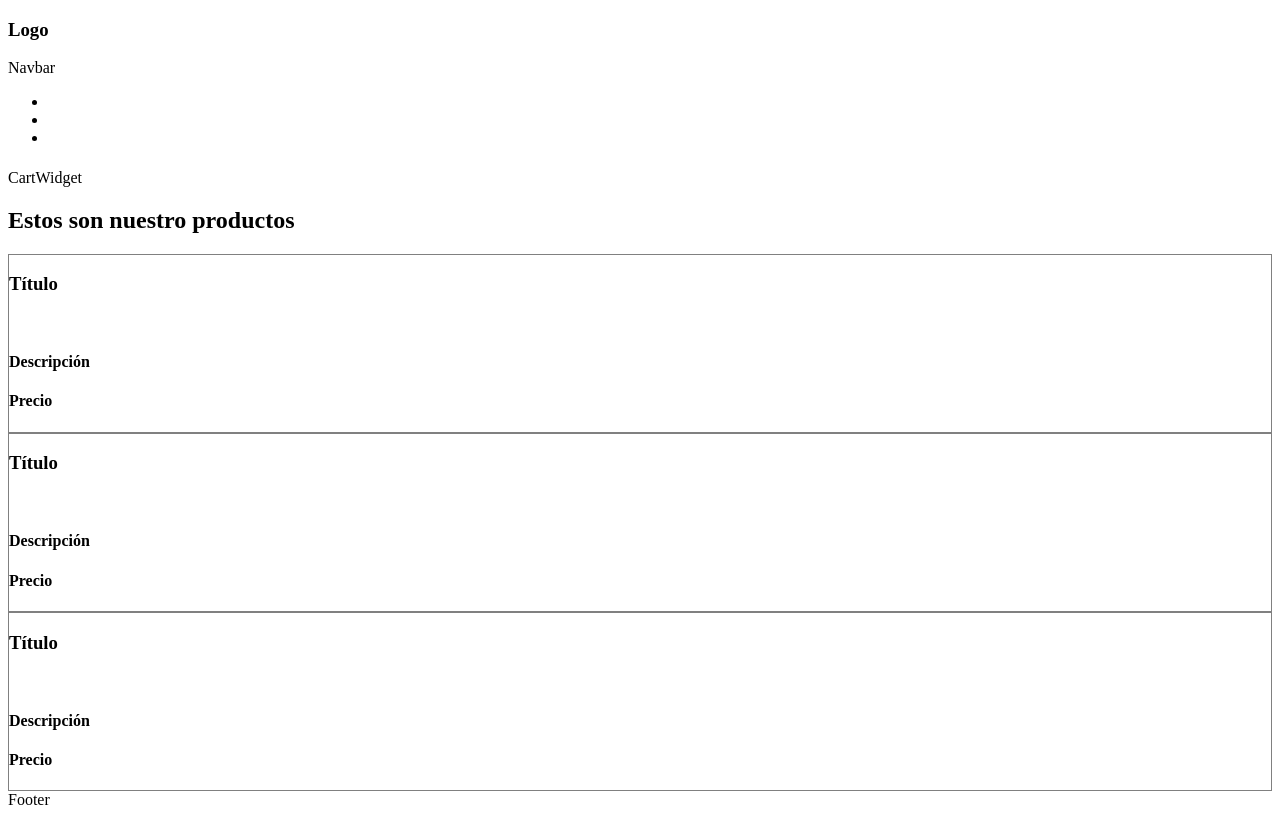
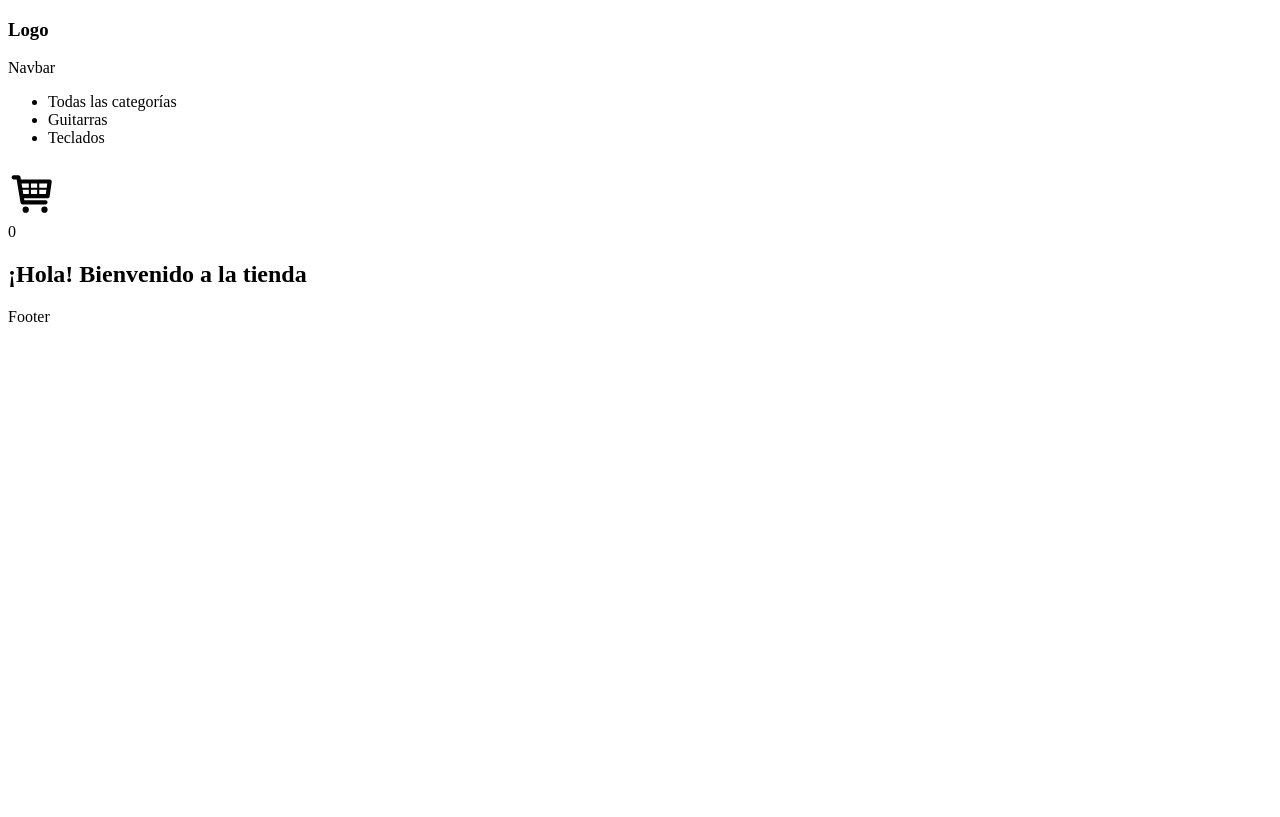
Before and after one commit to cristianmilesi/React_Coderhouse, a React (Vite) app: page / in a window 1280 px wide. Built offline with nearby package versions, Linux system fonts and the light colour scheme.

Commit message:
material UI y modificaciones

```diff
--- a/package.json
+++ b/package.json
@@ -10,6 +10,11 @@
     "preview": "vite preview"
   },
   "dependencies": {
+    "@emotion/react": "^11.11.3",
+    "@emotion/styled": "^11.11.0",
+    "@fontsource/roboto": "^5.0.8",
+    "@mui/icons-material": "^5.15.7",
+    "@mui/material": "^5.15.7",
     "react": "^18.2.0",
     "react-dom": "^18.2.0",
     "react-icons": "^5.0.1"
--- a/src/App.jsx
+++ b/src/App.jsx
@@ -7,7 +7,7 @@ function App() {
   return (
     <div>
       <Navbar />
-      <ItemListContainer />
+      <ItemListContainer greetings = "¡Hola! Bienvenido a la tienda" />
       <Footer />
     </div>
   )
--- a/src/components/common/CartWidget.jsx
+++ b/src/components/common/CartWidget.jsx
@@ -1,8 +1,13 @@
-import { FaShoppingCart } from "react-icons/fa"
+import { TiShoppingCart } from "react-icons/ti";
+import Counter from "./Counter";
 
 const CartWidget = () => {
   return (
-    <div>CartWidget</div>
+
+    <div>
+      <TiShoppingCart size="50px" />
+      <Counter/>
+    </div>
   )
 }
 
--- a/src/components/common/Counter.jsx
+++ b/src/components/common/Counter.jsx
@@ -2,7 +2,7 @@ import React from 'react'
 
 const Counter = () => {
   return (
-    <div>Counter</div>
+    <div>0</div>
   )
 }
 
--- a/src/components/common/ProductCard.jsx
+++ b/src/components/common/ProductCard.jsx
@@ -1,12 +1,13 @@
 import React from 'react'
 
-export const ProductCard = () => {
+export const ProductCard = ({tit, desc, precio}) => {
+
   return (
     <div style={{border: "1px solid gray"}}>
-        <h3>Título</h3>
+        <h3>{tit}</h3>
         <img src="" alt="" />
-        <h4>Descripción</h4>
-        <h4>Precio</h4>
+        <h4>{desc} </h4>
+        <h4> {precio} </h4>
     </div>
   )
 }
--- a/src/components/layout/Navbar.jsx
+++ b/src/components/layout/Navbar.jsx
@@ -5,9 +5,9 @@ export const Navbar = () => {
     <div>
         <h3>Logo</h3>Navbar
         <ul>
-            <li></li>
-            <li></li>
-            <li></li>
+            <li>Todas las categorías</li>
+            <li>Guitarras</li>
+            <li>Teclados</li>
         </ul>
         <h4></h4>
         <CartWidget/>
--- a/src/components/pages/ItemListContainer.jsx
+++ b/src/components/pages/ItemListContainer.jsx
@@ -1,12 +1,12 @@
 import { ProductCard } from "../common/ProductCard"
 
-const ItemListContainer = () => {
+const ItemListContainer = ({greetings}) => {
     return  <div>
-    <h2>Estos son nuestro productos</h2>
+    <h2> {greetings} </h2>
 
-    <ProductCard />
-    <ProductCard />
-    <ProductCard />
+    {/* <ProductCard tit={"Guitarra Gracia"} desc={"Modelo N23"} precio={"$150.000,00"} />
+    <ProductCard tit={"Guitarra Fonseca"} desc={"Modelo F2"} precio={"$180.000,00"}/>
+    <ProductCard tit={"Guitarra Alpujarra"} desc={"Modelo 128"} precio={"$230.000,00"}/> */}
 
     </div>
 }
```
Also changed, not shown: 1 other file (tests, documents, lock files or other folders).
